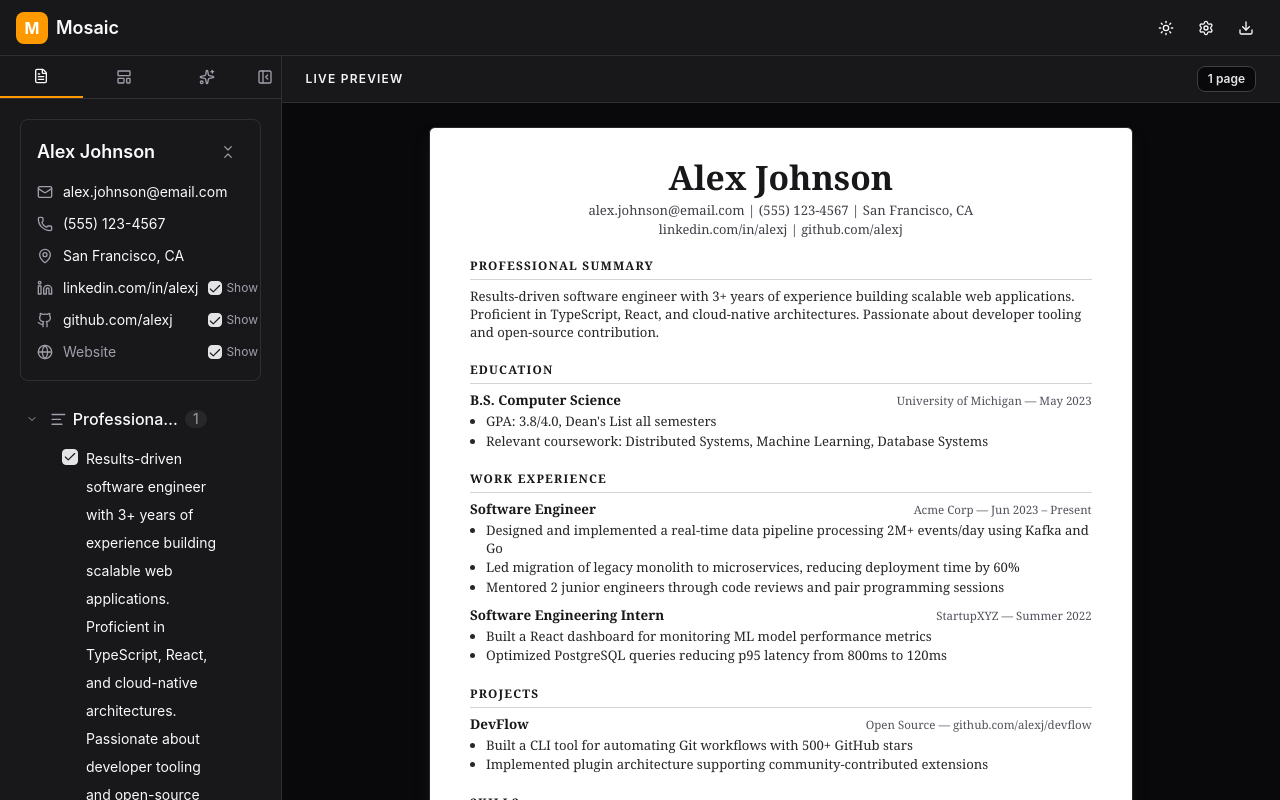
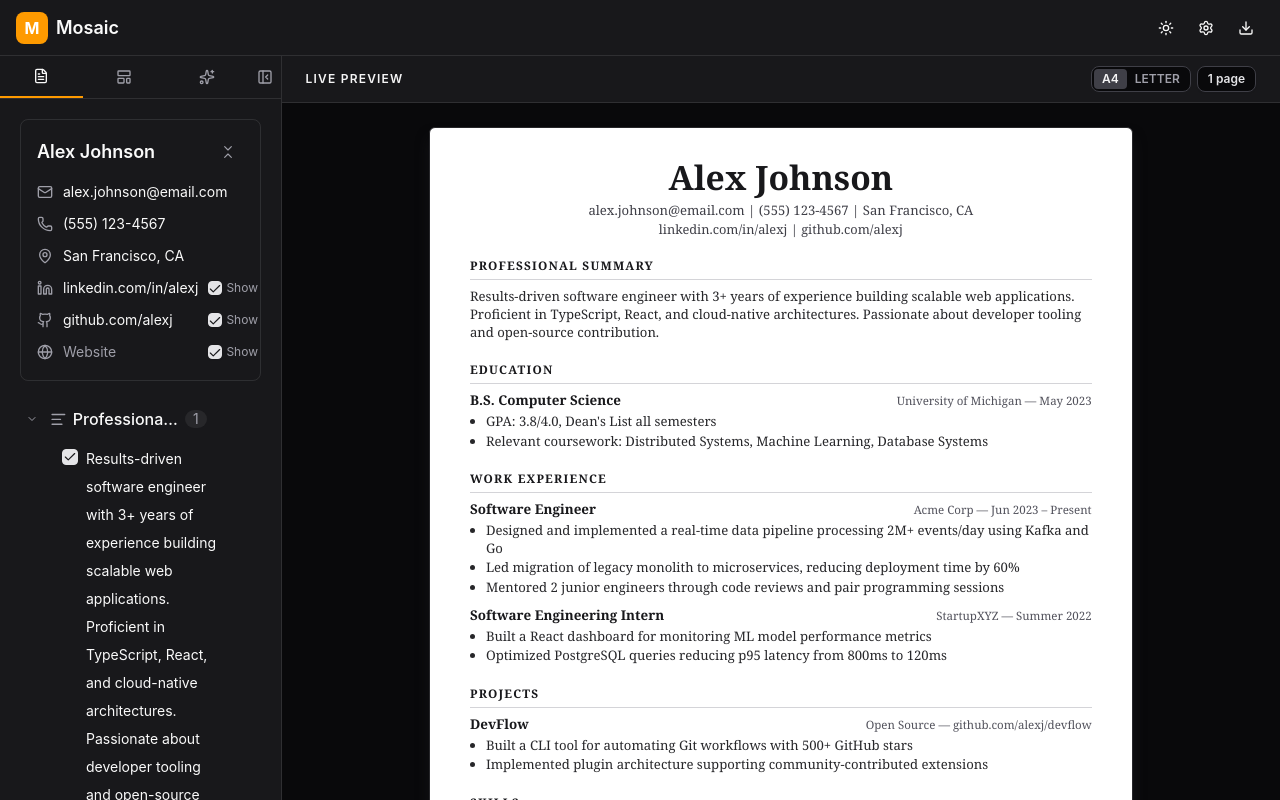
Before and after one commit to Anoop-Chandra-19/mosaic, a React (Vite) app: page / in a window 1280 px wide. Built offline with nearby package versions, Linux system fonts and the light colour scheme.

Commit message:
feat(preview): add A4 and Letter paper size support
Add a persistent paper size toggle in live preview.

Drive page ratio and pagination metrics from selected paper.

Map print styles to named A4 and Letter pages for export parity.

```diff
--- a/src/components/layout/PreviewPanel.tsx
+++ b/src/components/layout/PreviewPanel.tsx
@@ -1,6 +1,8 @@
-import { useState } from 'react';
+import { useEffect, useState } from 'react';
 import { TriangleAlert } from 'lucide-react';
 import { ResumePreview, type ResumePreviewMeta } from '@/components/preview/ResumePreview';
+import type { PaperSize } from '@/types/ui';
+import { useUIStore } from '@/stores/uiStore';
 
 const DEFAULT_META: ResumePreviewMeta = {
   visiblePages: 1,
@@ -9,7 +11,13 @@ const DEFAULT_META: ResumePreviewMeta = {
 };
 
 export function PreviewPanel() {
+  const paperSize = useUIStore((s) => s.paperSize);
+  const setPaperSize = useUIStore((s) => s.setPaperSize);
   const [meta, setMeta] = useState<ResumePreviewMeta>(DEFAULT_META);
+
+  useEffect(() => {
+    document.documentElement.dataset.paperSize = paperSize;
+  }, [paperSize]);
 
   const pageLabel = meta.hasOverflowBeyondTwo ? '2+' : `${meta.visiblePages}`;
 
@@ -21,6 +29,25 @@ export function PreviewPanel() {
         </span>
 
         <div className="flex items-center gap-1.5">
+          <div className="inline-flex items-center rounded-md border border-zinc-300 bg-background p-0.5 dark:border-zinc-700">
+            {(['a4', 'letter'] as PaperSize[]).map((size) => (
+              <button
+                key={size}
+                type="button"
+                onClick={() => setPaperSize(size)}
+                className={[
+                  'rounded px-2 py-0.5 text-xs font-semibold uppercase transition-colors',
+                  paperSize === size
+                    ? 'bg-zinc-200 text-zinc-900 dark:bg-zinc-700 dark:text-zinc-100'
+                    : 'text-zinc-600 hover:bg-zinc-100 dark:text-zinc-400 dark:hover:bg-zinc-800',
+                ].join(' ')}
+                aria-label={`Switch paper size to ${size === 'a4' ? 'A4' : 'US Letter'}`}
+              >
+                {size === 'a4' ? 'A4' : 'Letter'}
+              </button>
+            ))}
+          </div>
+
           {meta.hasOverflowBeyondTwo && (
             <span className="inline-flex items-center gap-1 rounded-full border border-amber-300 bg-amber-100 px-2 py-0.5 text-xs font-medium text-amber-900 dark:border-amber-700 dark:bg-amber-950 dark:text-amber-300">
               <TriangleAlert className="size-3" />
@@ -36,7 +63,7 @@ export function PreviewPanel() {
       </div>
 
       <div className="flex-1 overflow-y-auto px-3 py-4 md:px-6 md:py-6">
-        <ResumePreview onMetaChange={setMeta} />
+        <ResumePreview paperSize={paperSize} onMetaChange={setMeta} />
       </div>
     </main>
   );
--- a/src/components/preview/PreviewPage.tsx
+++ b/src/components/preview/PreviewPage.tsx
@@ -1,26 +1,33 @@
 import type { ReactNode } from 'react';
+import type { PaperSize } from '@/types/ui';
+import { PAGE_MARGIN_MM, PAPER_DIMENSIONS_MM } from './paper';
 
 interface PreviewPageProps {
   children: ReactNode;
+  paperSize: PaperSize;
 }
 
-export const A4_WIDTH_MM = 210;
-export const A4_HEIGHT_MM = 297;
-export const PAGE_MARGIN_MM = 12;
+function getPagePadding(paperSize: PaperSize) {
+  const paper = PAPER_DIMENSIONS_MM[paperSize];
+  return {
+    horizontal: `${(PAGE_MARGIN_MM / paper.width) * 100}%`,
+    vertical: `${(PAGE_MARGIN_MM / paper.height) * 100}%`,
+  };
+}
 
-const horizontalPaddingPercent = `${(PAGE_MARGIN_MM / A4_WIDTH_MM) * 100}%`;
-const verticalPaddingPercent = `${(PAGE_MARGIN_MM / A4_HEIGHT_MM) * 100}%`;
+export function PreviewPage({ children, paperSize }: PreviewPageProps) {
+  const paper = PAPER_DIMENSIONS_MM[paperSize];
+  const padding = getPagePadding(paperSize);
 
-export function PreviewPage({ children }: PreviewPageProps) {
   return (
     <article
       className="mx-auto w-full max-w-[44rem] overflow-hidden rounded-sm border border-zinc-200 bg-white shadow-lg dark:border-zinc-800 dark:shadow-zinc-900"
-      style={{ aspectRatio: `${A4_WIDTH_MM} / ${A4_HEIGHT_MM}` }}
+      style={{ aspectRatio: `${paper.width} / ${paper.height}` }}
     >
       <div
         className="h-full text-zinc-900"
         data-preview-page-content
-        style={{ paddingInline: horizontalPaddingPercent, paddingBlock: verticalPaddingPercent }}
+        style={{ paddingInline: padding.horizontal, paddingBlock: padding.vertical }}
       >
         {children}
       </div>
--- a/src/components/preview/ResumePreview.tsx
+++ b/src/components/preview/ResumePreview.tsx
@@ -1,11 +1,14 @@
 import { useEffect, useMemo, useRef, useState } from 'react';
 import { useResumeStore } from '@/stores/resumeStore';
+import type { PaperSize } from '@/types/ui';
 import type { ResumeEntry, ResumeSection, SectionType } from '@/types/resume';
 import { PreviewHeader } from './PreviewHeader';
-import { A4_HEIGHT_MM, A4_WIDTH_MM, PAGE_MARGIN_MM, PreviewPage } from './PreviewPage';
+import { PreviewPage } from './PreviewPage';
 import { PreviewSection, type PreviewEntry, type PreviewRenderableSection } from './PreviewSection';
+import { PAGE_MARGIN_MM, PAPER_DIMENSIONS_MM } from './paper';
 
 interface ResumePreviewProps {
+  paperSize: PaperSize;
   onMetaChange: (meta: ResumePreviewMeta) => void;
 }
 
@@ -51,8 +54,13 @@ function mmToPx(mm: number) {
   return (mm / MM_PER_INCH) * PX_PER_INCH;
 }
 
-const DEFAULT_PAGE_CONTENT_WIDTH_PX = mmToPx(A4_WIDTH_MM - PAGE_MARGIN_MM * 2);
-const DEFAULT_PAGE_CONTENT_HEIGHT_PX = mmToPx(A4_HEIGHT_MM - PAGE_MARGIN_MM * 2);
+function getDefaultPageContentSize(paperSize: PaperSize) {
+  const paper = PAPER_DIMENSIONS_MM[paperSize];
+  return {
+    width: mmToPx(paper.width - PAGE_MARGIN_MM * 2),
+    height: mmToPx(paper.height - PAGE_MARGIN_MM * 2),
+  };
+}
 
 function estimateTextHeight(
   text: string,
@@ -402,19 +410,22 @@ function createFallbackMeasurements(sections: PreviewRenderableSection[]): Pagin
   };
 }
 
-export function ResumePreview({ onMetaChange }: ResumePreviewProps) {
+export function ResumePreview({ paperSize, onMetaChange }: ResumePreviewProps) {
   const contact = useResumeStore((s) => s.contact);
   const sections = useResumeStore((s) => s.sections);
   const measureRootRef = useRef<HTMLDivElement | null>(null);
   const visiblePageRootRef = useRef<HTMLDivElement | null>(null);
   const [throttledSections, setThrottledSections] = useState<PreviewRenderableSection[]>([]);
   const [measurements, setMeasurements] = useState<PaginationMeasurements | null>(null);
-  const [pageContentSize, setPageContentSize] = useState({
-    width: DEFAULT_PAGE_CONTENT_WIDTH_PX,
-    height: DEFAULT_PAGE_CONTENT_HEIGHT_PX,
-  });
+  const [pageContentSize, setPageContentSize] = useState(() =>
+    getDefaultPageContentSize(paperSize)
+  );
 
   const normalizedSections = useMemo(() => normalizeSections(sections), [sections]);
+
+  useEffect(() => {
+    setPageContentSize(getDefaultPageContentSize(paperSize));
+  }, [paperSize]);
 
   useEffect(() => {
     const timer = window.setTimeout(() => {
@@ -557,7 +568,7 @@ export function ResumePreview({ onMetaChange }: ResumePreviewProps) {
       <div ref={visiblePageRootRef}>
         <div className="space-y-4">
           {visiblePages.map((pageSections, pageIndex) => (
-            <PreviewPage key={`preview-page-${pageIndex}`}>
+            <PreviewPage key={`preview-page-${pageIndex}`} paperSize={paperSize}>
               <PreviewHeader
                 contact={contact}
                 variant={pageIndex === 0 ? 'full' : 'compact'}
--- /dev/null
+++ b/src/components/preview/paper.ts
@@ -0,0 +1,8 @@
+import type { PaperSize } from '@/types/ui';
+
+export const PAGE_MARGIN_MM = 12;
+
+export const PAPER_DIMENSIONS_MM: Record<PaperSize, { width: number; height: number }> = {
+  a4: { width: 210, height: 297 },
+  letter: { width: 215.9, height: 279.4 },
+};
--- a/src/index.css
+++ b/src/index.css
@@ -124,8 +124,21 @@
 }
 
 @media print {
-  @page {
+  @page a4 {
     size: A4 portrait;
     margin: 0;
   }
+
+  @page letter {
+    size: Letter portrait;
+    margin: 0;
+  }
+
+  html[data-paper-size='a4'] body {
+    page: a4;
+  }
+
+  html[data-paper-size='letter'] body {
+    page: letter;
+  }
 }
--- a/src/stores/uiStore.ts
+++ b/src/stores/uiStore.ts
@@ -1,6 +1,7 @@
 import { create } from 'zustand';
 import { persist, createJSONStorage } from 'zustand/middleware';
 import { dexieStorage } from '@/lib/dexieStorage';
+import type { PaperSize } from '@/types/ui';
 
 export type SidebarTab = 'content' | 'templates' | 'ai';
 export type MobilePane = 'editor' | 'preview';
@@ -15,12 +16,14 @@ interface UIState {
   activeSidebarTab: SidebarTab;
   mobilePane: MobilePane;
   currentPreviewPage: number;
+  paperSize: PaperSize;
   sidebarRatio: number;
   sidebarCollapsed: boolean;
   toggleDarkMode: () => void;
   setActiveSidebarTab: (tab: SidebarTab) => void;
   setMobilePane: (pane: MobilePane) => void;
   setCurrentPreviewPage: (page: number) => void;
+  setPaperSize: (size: PaperSize) => void;
   setSidebarRatio: (ratio: number) => void;
   toggleSidebarCollapsed: () => void;
 }
@@ -32,12 +35,14 @@ export const useUIStore = create<UIState>()(
       activeSidebarTab: 'content',
       mobilePane: 'editor',
       currentPreviewPage: 1,
+      paperSize: 'a4',
       sidebarRatio: SIDEBAR_DEFAULT_RATIO,
       sidebarCollapsed: false,
       toggleDarkMode: () => set((state) => ({ darkMode: !state.darkMode })),
       setActiveSidebarTab: (tab) => set({ activeSidebarTab: tab }),
       setMobilePane: (pane) => set({ mobilePane: pane }),
       setCurrentPreviewPage: (page) => set({ currentPreviewPage: Math.max(1, Math.floor(page)) }),
+      setPaperSize: (size) => set({ paperSize: size }),
       setSidebarRatio: (ratio) =>
         set({ sidebarRatio: Math.min(SIDEBAR_MAX_RATIO, Math.max(0.1, ratio)) }),
       toggleSidebarCollapsed: () => set((state) => ({ sidebarCollapsed: !state.sidebarCollapsed })),
--- /dev/null
+++ b/src/types/ui.ts
@@ -0,0 +1 @@
+export type PaperSize = 'a4' | 'letter';
```
